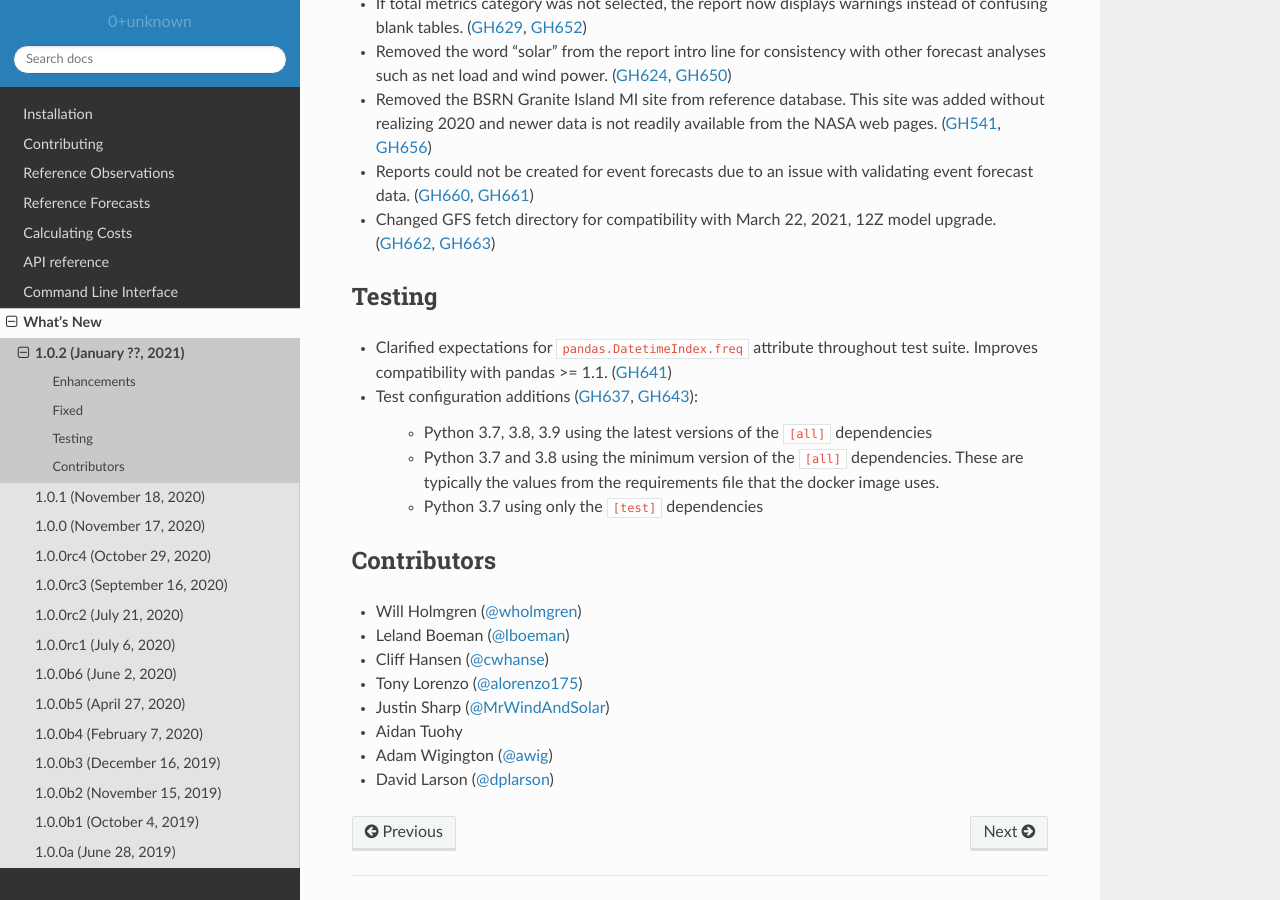
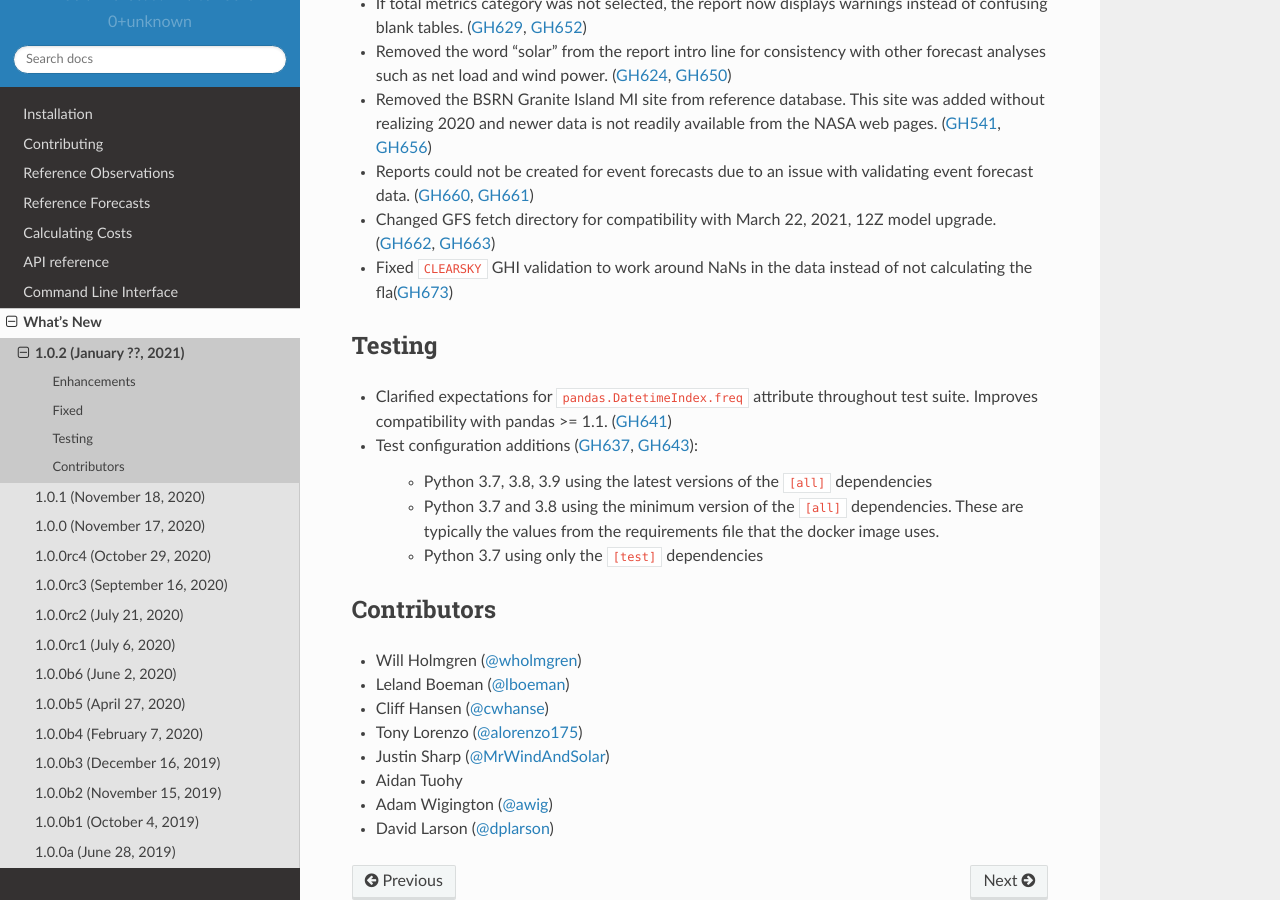
Before and after one commit to SolarArbiter/solarforecastarbiter-core, a Sphinx documentation site: the page built from docs/source/whatsnew/1.0.2.rst, in a window 1280 px wide and 900 px high, scrolled down 594 px. Built offline with Sphinx 7.4.7 and the Read the Docs theme 2.0.0, drawn with Linux system fonts in a browser that asks for light colours.

Commit message:
update whatsnew

```diff
--- a/docs/source/whatsnew/1.0.2.rst
+++ b/docs/source/whatsnew/1.0.2.rst
@@ -42,6 +42,8 @@ Fixed
   validating event forecast data. (:issue:`660`, :pull:`661`)
 * Changed GFS fetch directory for compatibility with March 22, 2021, 12Z
   model upgrade. (:issue:`662`, :pull:`663`)
+* Fixed ``CLEARSKY`` GHI validation to work around NaNs in the data
+  instead of not calculating the fla(:pull:`673`)
 
 Testing
 ~~~~~~~
```
